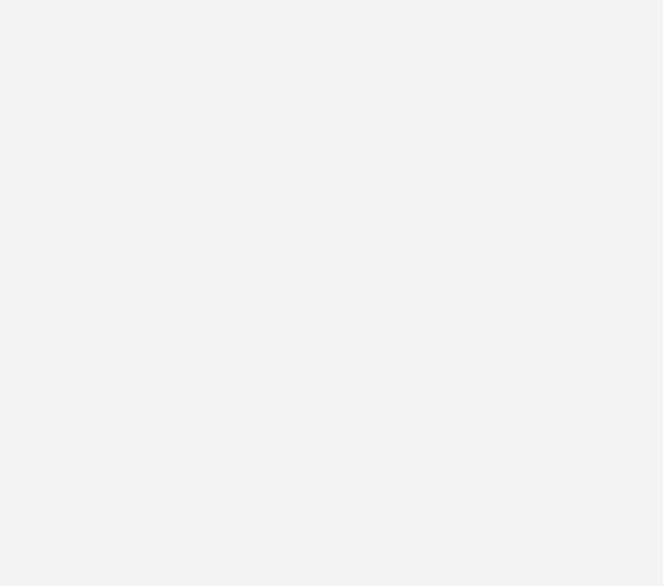
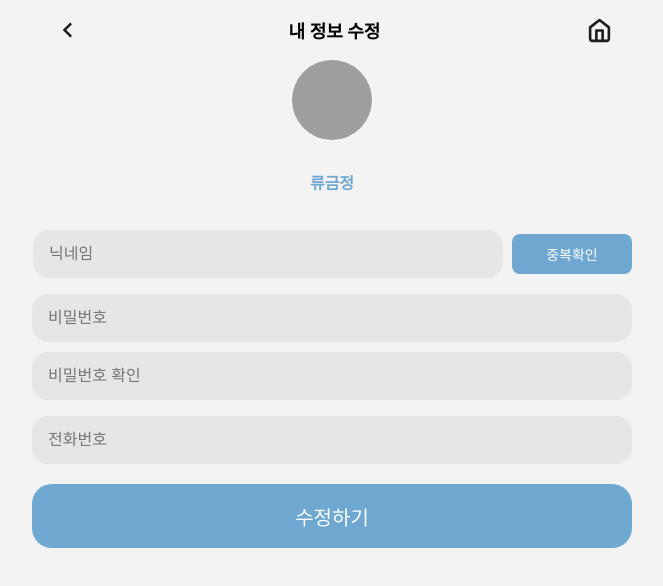
Before and after one commit to fbgjung/KKUMTEUL-FE, a React (Vite) app: page /mypage/editUserProfile in a window 1280 px wide. Before the commit this address had no page. Shown: the top 586 px of the page, without its empty margins (308-971 px from the left). Built offline with nearby package versions, Linux system fonts and the light colour scheme; grey boxes are pictures that could not be loaded.

Commit message:
Feat: 마이페이지 유저 프로필 수정화면 구현
마이페이지 유저 프로필 수정화면 구현

```diff
--- /dev/null
+++ b/src/pages/MyPageEditUserProfile/index.tsx
@@ -0,0 +1,174 @@
+import { Container, Button, Input } from '../../styles/globalStyles'; // 기존 Input 컴포넌트 사용
+import Header from '../../components/layout/Header';
+import styled from 'styled-components';
+import { useState } from 'react';
+
+const EditProfile = () => {
+        const [nickname, setNickname] = useState('');
+        const [password, setPassword] = useState('');
+        const [confirmPassword, setConfirmPassword] = useState('');
+        const [phoneNumber, setPhoneNumber] = useState('');
+        const [nicknameValid, setNicknameValid] = useState(true); // 닉네임 중복 확인 여부
+        const [passwordMatch, setPasswordMatch] = useState(true); // 비밀번호 확인 여부
+
+        const handleProfileImageChange = (event: React.ChangeEvent<HTMLInputElement>) => {
+                const file = event.target.files?.[0];
+                if (file) {
+                        console.log("프로필 이미지 업로드:", file);
+                }
+        };
+
+        const handleNicknameCheck = () => {
+                if (nickname === '이미 있는 닉네임') {
+                        setNicknameValid(false);
+                } else {
+                        setNicknameValid(true);
+                }
+        };
+
+        const handlePasswordChange = (e: React.ChangeEvent<HTMLInputElement>) => {
+                setPassword(e.target.value);
+                if (confirmPassword !== '' && e.target.value !== confirmPassword) {
+                        setPasswordMatch(false);
+                } else {
+                        setPasswordMatch(true);
+                }
+        };
+
+        const handleConfirmPasswordChange = (e: React.ChangeEvent<HTMLInputElement>) => {
+                setConfirmPassword(e.target.value);
+                if (password !== '' && password !== e.target.value) {
+                        setPasswordMatch(false);
+                } else {
+                        setPasswordMatch(true);
+                }
+        };
+
+        const handleSubmit = () => {
+                if (!passwordMatch) {
+                        alert("비밀번호가 일치하지 않습니다.");
+                        return;
+                }
+                console.log('닉네임:', nickname);
+                console.log('비밀번호:', password);
+                console.log('전화번호:', phoneNumber);
+        };
+
+        return (
+            <Container color="#f3f3f3">
+                    <Header textcolor="#000000" color="#f3f3f3" nextBtnImageUrl="/assets/home.svg" title="내 정보 수정" nextPage="/" />
+
+                    <ProfileImageWrapper>
+                            <ProfileImageLabel htmlFor="profile-upload">
+                                    <ProfileImage src="/assets/userProfileImg.svg" alt="Profile" />
+                            </ProfileImageLabel>
+                            <input type="file" id="profile-upload" style={{ display: 'none' }} onChange={handleProfileImageChange} />
+                            <ProfileName>류금정</ProfileName>
+                    </ProfileImageWrapper>
+
+                    <FormWrapper>
+                            <InputWrapper>
+                                    <Input
+                                        placeholder="닉네임"
+                                        value={nickname}
+                                        onChange={(e) => setNickname(e.target.value)}
+                                        color="#6EA7D0"
+                                        inputcolor="#E6E6E6"
+                                        style={{ width: 'calc(100% - 130px)', paddingLeft: '16px' }} // 좌측 여백 추가
+                                    />
+                                    <NicknameCheckButton onClick={handleNicknameCheck}>중복확인</NicknameCheckButton>
+                            </InputWrapper>
+                            {!nicknameValid && <WarningText>이미 존재하는 닉네임입니다.</WarningText>}
+
+                            <Input
+                                placeholder="비밀번호"
+                                type="password"
+                                value={password}
+                                onChange={handlePasswordChange}
+                                color="#6EA7D0"
+                                inputcolor="#E6E6E6"
+                                style={{ width: '600px', marginBottom: '10px', paddingLeft: '16px' }} // 좌측 여백 추가
+                            />
+
+                            <Input
+                                placeholder="비밀번호 확인"
+                                type="password"
+                                value={confirmPassword}
+                                onChange={handleConfirmPasswordChange}
+                                color="#6EA7D0"
+                                inputcolor="#E6E6E6"
+                                style={{ width: '600px', marginBottom: '16px', paddingLeft: '16px' }} // 좌측 여백 추가
+                            />
+                            {!passwordMatch && <WarningText>비밀번호가 일치하지 않습니다.</WarningText>}
+
+                            <Input
+                                placeholder="전화번호"
+                                value={phoneNumber}
+                                onChange={(e) => setPhoneNumber(e.target.value)}
+                                color="#6EA7D0"
+                                inputcolor="#E6E6E6"
+                                style={{ width: '600px', paddingLeft: '16px' }}
+                            />
+                    </FormWrapper>
+
+                    <Button backcolor="#6EA7D0" color="#FFFFFF" onClick={handleSubmit}>수정하기</Button>
+            </Container>
+        );
+};
+
+export default EditProfile;
+
+// 스타일링
+const ProfileImageWrapper = styled.div`
+        display: flex;
+        flex-direction: column;
+        align-items: center;
+        margin-bottom: 20px;
+`;
+
+const ProfileImageLabel = styled.label`
+        cursor: pointer;
+`;
+
+const ProfileImage = styled.img`
+        width: 80px;
+        height: 80px;
+        border-radius: 50%;
+        margin-bottom: 10px;
+`;
+
+const ProfileName = styled.p`
+        font-size: 16px;
+        font-weight: bold;
+        color: #6EA7D0;
+`;
+
+const FormWrapper = styled.div`
+        margin-bottom: 20px;
+`;
+
+const InputWrapper = styled.div`
+        display: flex;
+        align-items: center;
+        justify-content: space-between;
+        margin-bottom: 16px;
+        width: 600px;
+`;
+
+const NicknameCheckButton = styled.button`
+        padding: 10px 20px;
+        background-color: #6EA7D0;
+        color: white;
+        border: none;
+        border-radius: 8px;
+        cursor: pointer;
+        font-size: 14px;
+        margin-left: 8px;
+        width: 120px;
+`;
+
+const WarningText = styled.p`
+        color: #007bff;
+        font-size: 12px;
+        margin-bottom: 10px;
+`;
--- a/src/routes/RouteDef.tsx
+++ b/src/routes/RouteDef.tsx
@@ -7,6 +7,7 @@ import Event from '../pages/Event';
 import SignUp from '../pages/SignUp';
 import ManageBookList from '../pages/Admin/ManageBookList'
 import CreateBookList from '../pages/Admin/CreateBookList'
+import MyPageEditUserProfile from "../pages/MyPageEditUserProfile";
 
 
 export const Screens = {
@@ -40,6 +41,11 @@ export const Screens = {
     element: <MyPage />
   },
 
+  MyPageEditUserProfile: {
+    path: '/mypage/editUserProfile',
+    element: <MyPageEditUserProfile />
+  },
+
   Event: {
     path: '/event',
     element: <Event />
```
